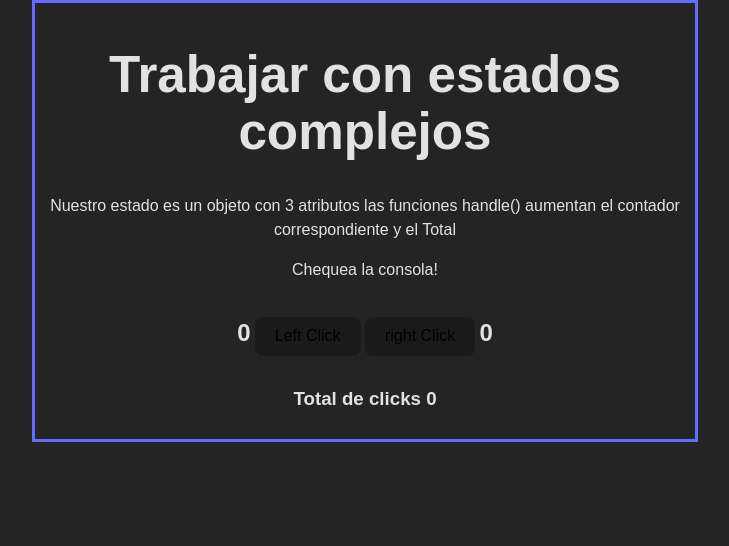
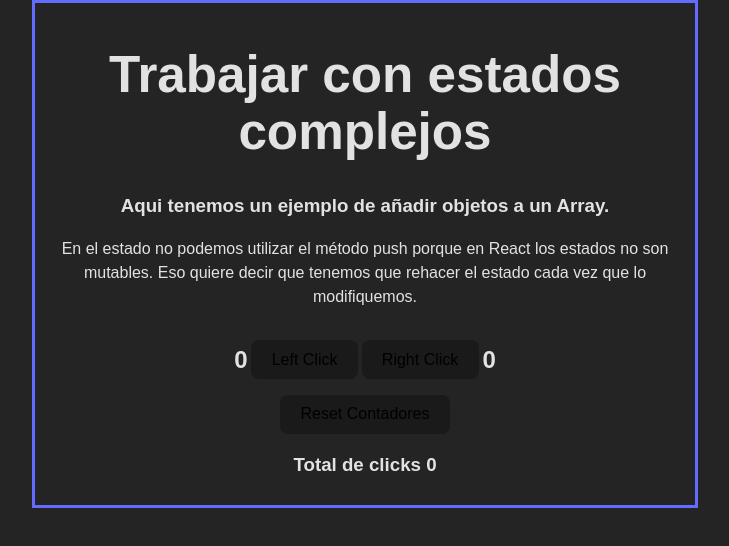
Before and after one commit to HugoLebredo/react_tutorial, a React (Vite) app: page / in a window 1280 px wide. Shown: the top 546 px of the page, without its empty margins (275-1004 px from the left). Built offline with nearby package versions, Linux system fonts and the light colour scheme.

Commit message:
ejericicio4

```diff
--- a/src/App.jsx
+++ b/src/App.jsx
@@ -2,11 +2,10 @@ import { useState } from "react";
 import "./index.css";
 
 const DisplayClicks = ({ cont }) => {
-  console.log(cont);
   return <h2>{cont}</h2>;
 };
 
-const initState = { left: 0, right: 0, total: 0 };
+const initState = { left: 0, right: 0, total: 0, traza: [] };
 
 export default function App() {
   const [clicks, setClicks] = useState(initState);
@@ -15,7 +14,8 @@ export default function App() {
     const newValues = {
       ...clicks,
       left: clicks.left + 1,
-      total: clicks.total + 1
+      total: clicks.total + 1,
+      traza: [...clicks.traza, "⬅️"]
     };
     setClicks(newValues);
   };
@@ -24,24 +24,29 @@ export default function App() {
     const newValues = {
       ...clicks,
       right: clicks.right + 1,
-      total: clicks.total + 1
+      total: clicks.total + 1,
+      traza: [...clicks.traza, "➡️"]
     };
     setClicks(newValues);
+  };
+
+  const handleResetCounters = () => {
+    setClicks(initState);
   };
 
   return (
     <div className="App">
       <h1>Trabajar con estados complejos</h1>
+      <h3>
+        Aqui tenemos un ejemplo de añadir objetos a un Array.
+      </h3>
       <p>
-        {" "}
-        Nuestro estado es un objeto con 3 atributos las funciones handle()
-        aumentan el contador correspondiente y el Total
-        {" "}
-      </p>
-      <p>
-        Chequea la consola!
+        En el estado no podemos utilizar el método push porque en React los estados no son mutables.
+        Eso quiere decir que tenemos que rehacer el estado cada vez que lo modifiquemos.
       </p>
       <table className="Table">
+        <tbody>
+          <tr>
             <td>
               <DisplayClicks cont={clicks.left} />
             </td>
@@ -49,13 +54,17 @@ export default function App() {
               <button onClick={() => handleClickLeft()}>Left Click</button>
             </td>
             <td>
-          <button onClick={() => handleClickRight()}>right Click</button>
+              <button onClick={() => handleClickRight()}>Right Click</button>
             </td>
             <td>
               <DisplayClicks cont={clicks.right} />
             </td>
+          </tr>
+        </tbody>
       </table>
+      <button onClick={() => handleResetCounters()}>Reset Contadores</button>
       <h3>{`Total de clicks ${clicks.total}`}</h3>
+      <p>{clicks.traza}</p>
     </div>
   );
 }
```
Lines whose indentation alone changed are shown as unchanged.
